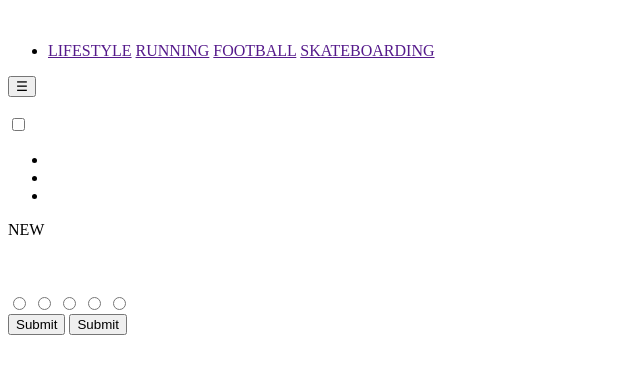
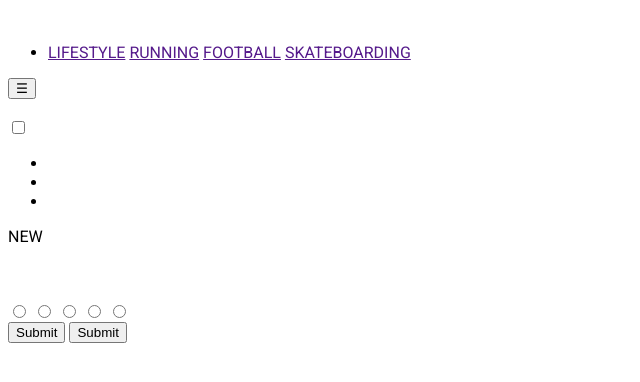
Before and after one commit to biriukov10/nike_Product, a plain HTML site: page index.html in a window 1280 px wide. Shown: the whole page, without its empty margins (0-640 px from the left). Drawn offline with Linux system fonts and the light colour scheme.

Commit message:
add fonts

```diff
--- a/index.html
+++ b/index.html
@@ -7,6 +7,7 @@
   <meta http-equiv="X-UA-Compatible" content="ie=edge">
   <title>NikeProduct</title>
   <link rel="stylesheet" href="styles/style.css">
+  <link href="https://fonts.googleapis.com/css?family=Roboto:300,400,500,700&display=swap" rel="stylesheet">
 </head>
 
 <body>
--- a/styles/style.css
+++ b/styles/style.css
@@ -0,0 +1,3 @@
+body  {
+  font-family: 'Roboto', sans-serif;
+}
```
